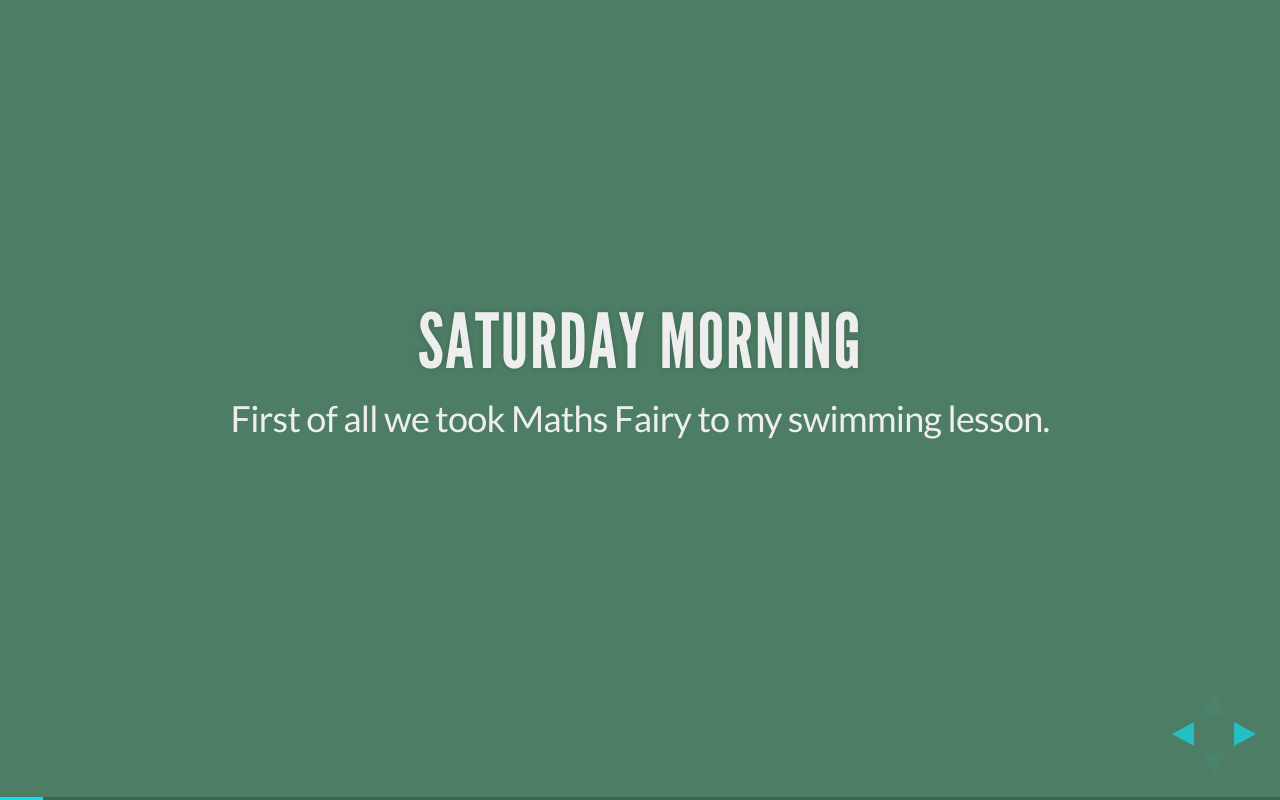
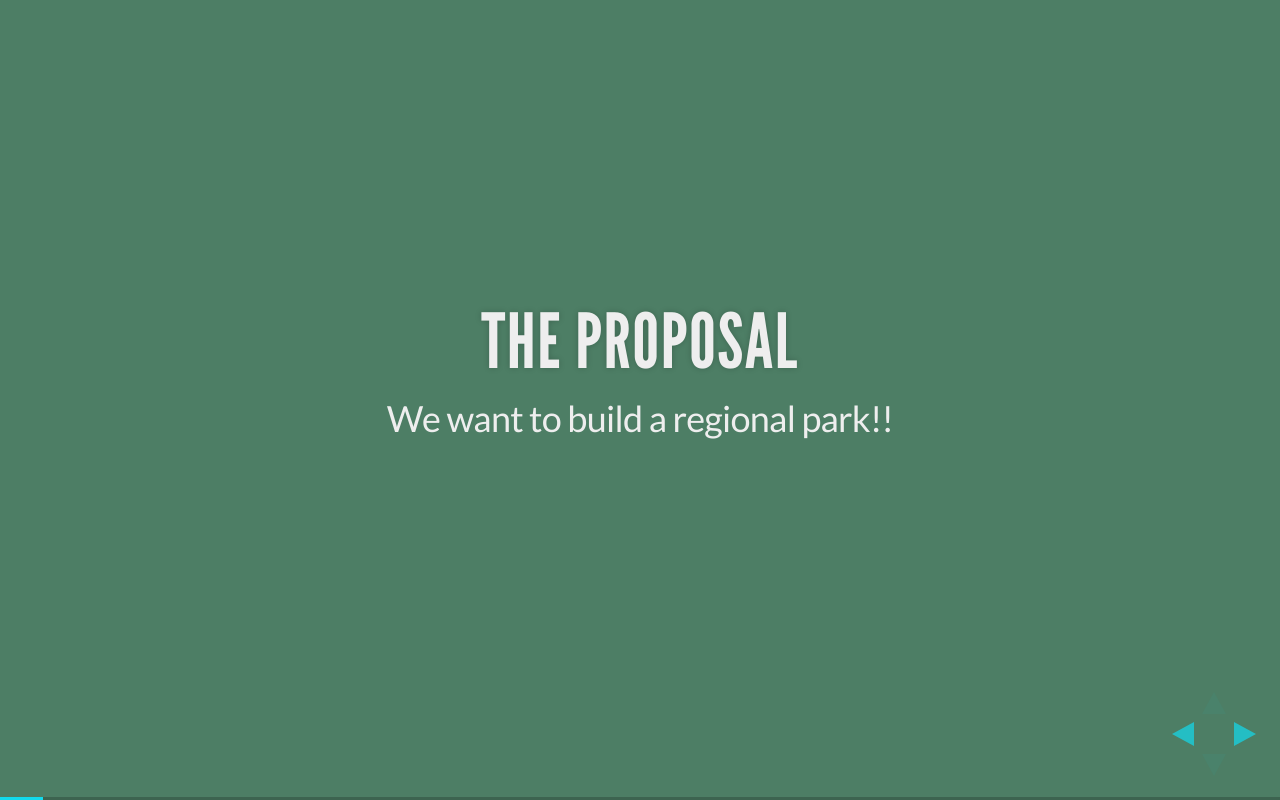
Before and after one commit to Chobhamonian/regional-park, a website: page index.html in a window 1280 px wide. Both pictures are taken after a click on the element 1251 px from the left and 734 px from the top of the page. Drawn offline with Linux system fonts and the light colour scheme.

Commit message:
Secod edit of html

```diff
--- a/index.html
+++ b/index.html
@@ -45,9 +45,9 @@
 				</section>
 
 				<section data-transition="linear" data-background="#4d7e65" data-background-transition="slide">
-					<h2>Saturday Morning</h2>
+					<h2>The Proposal</h2>
 					<p>
-						First of all we took Maths Fairy to my swimming lesson.
+						We want to build a regional park!!
 					</p>
 
 					<aside class="notes">
```
